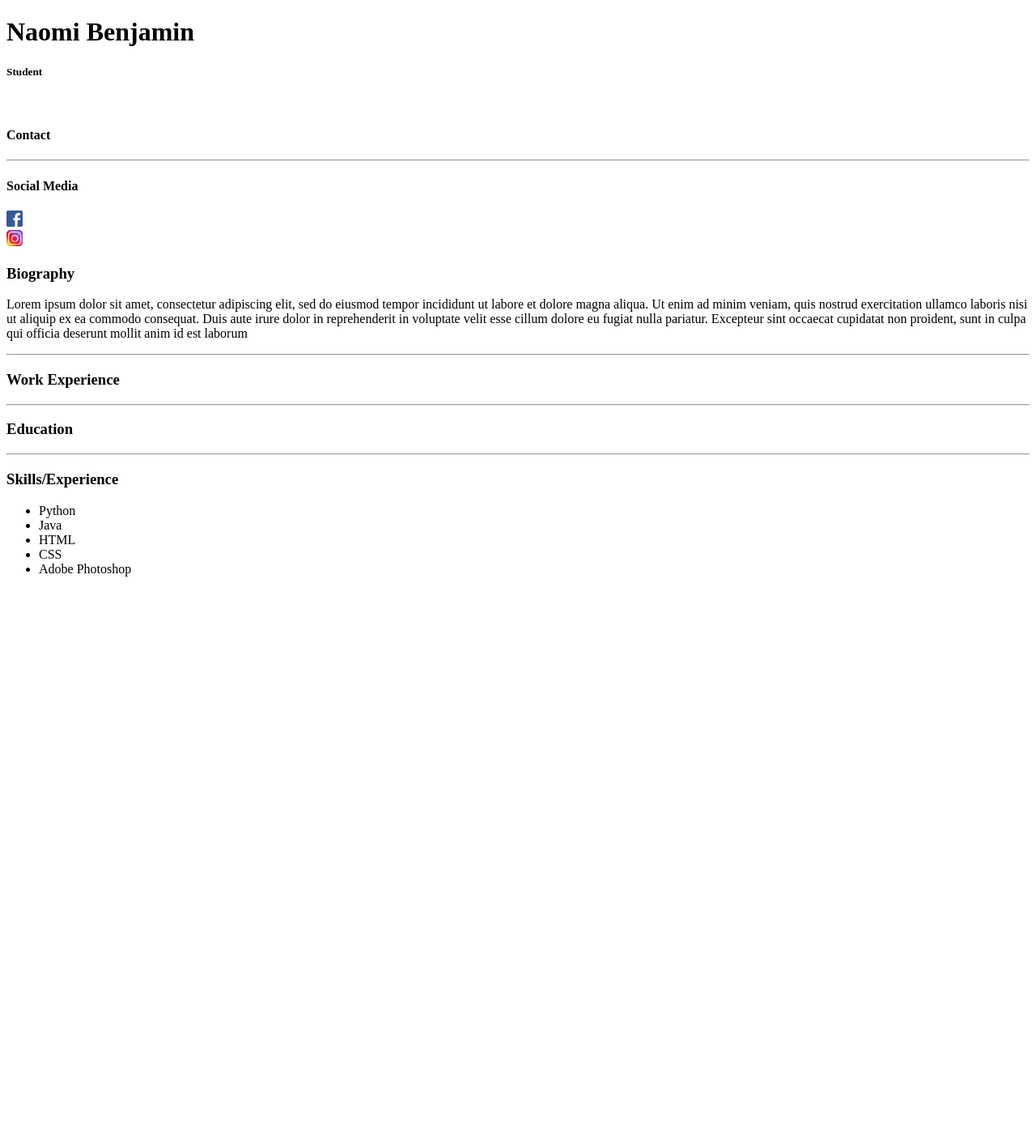
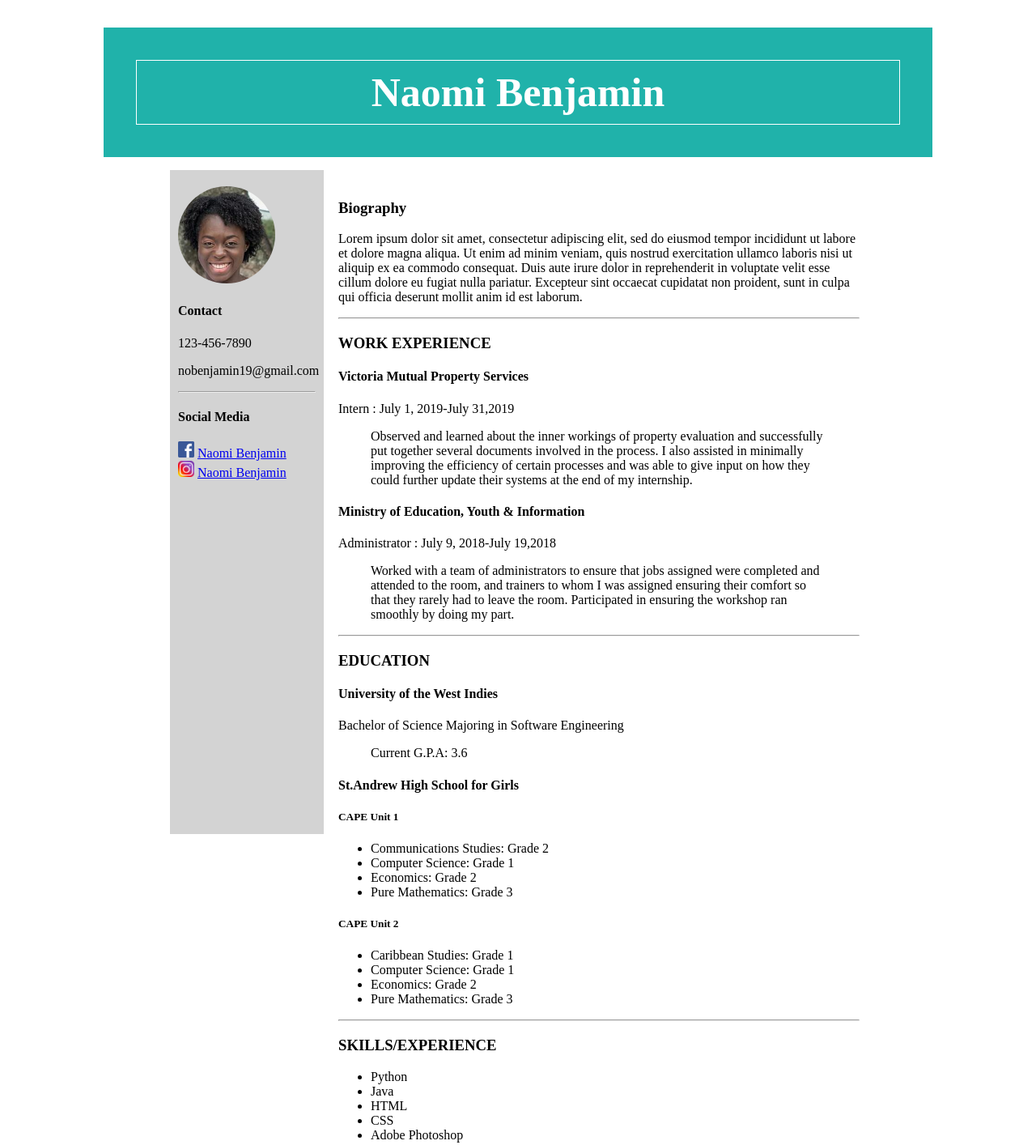
Before and after one commit to BNivia/resumee, a plain HTML site: page Naomi Benjamin.html in a window 1280 px wide. Shown: the whole page at 81% size. Before the commit the page ends 800 px from the top, so only its background shows below. Drawn offline with Linux system fonts and the light colour scheme.

Commit message:
Added CSS

```diff
--- a/Naomi Benjamin.css
+++ b/Naomi Benjamin.css
@@ -0,0 +1,46 @@
+.inhead{
+    text-align: center;
+    font-size: 50px;
+    background-color: lightseagreen;
+    color: white;
+    padding: 30px 30px;
+    margin-left: 120px;
+    margin-right: 120px;
+}
+
+#box{
+    border: 1px solid white;
+    margin: 10px 10px;
+    padding: 10px;
+}
+
+#me{
+    border-radius: 100%;
+    margin: 0 auto;
+}
+
+#sidebar{
+    height: 100%;
+    width: 170px;
+    position: absolute;
+    z-index: 1;
+    top: 200px;
+    left: 10px;
+    padding-top: 20px;
+    padding-left: 10px;
+    padding-right: 10px;
+    overflow-x: hidden;
+    background-color: lightgray;
+    margin-left: 200px;
+    margin-top: 10px;
+}
+
+#content{
+    margin-right: 200px;
+    margin-left: 400px;
+    padding: 0 10px;
+}
+
+#sidebar, #content{
+    display: inline-block;
+}
--- a/Naomi Benjamin.html
+++ b/Naomi Benjamin.html
@@ -2,44 +2,82 @@
 <html>
     <head>
         <title>Naomi Benjamin</title>
+        <link href="Naomi Benjamin.css" type="text/css" rel="stylesheet">
     </head>
 
     <body>
-        <h1>Naomi Benjamin</h1>
-        <h5>Student</h5>
+            <h1 class="inhead"><div id="box">Naomi Benjamin</div></h1>
 
-        <div id="sidebar">
-            <img src="">
+        <div id="sidebar", class="c">
+            <img src="Naomi.jpeg" width="120px" height="120px" id="me" >
             <h4>Contact</h4>
+            <p>123-456-7890</p>
+            <p>nobenjamin19@gmail.com</p>
             <hr>
             <h4>Social Media</h4>
             <img src="facebook.png" width="20px" height="20px">
+            <a href="https://www.facebook.com/people/Naomi-Benjamin/100008267654237">Naomi Benjamin</a>
             <br>
             <img src="instagram.png" width="20px" height="20px">
+            <a href="https://www.instagram.com/jeezeliv_?r=nametag">Naomi Benjamin</a>
         </div>
-
+        <div id="content" class="c">
             <div id="bio">
                 <h3 class="section1">Biography</h3>
                 <p>Lorem ipsum dolor sit amet, consectetur adipiscing elit, sed do eiusmod tempor incididunt ut labore et dolore magna aliqua.
                     Ut enim ad minim veniam, quis nostrud exercitation ullamco laboris nisi ut aliquip ex ea commodo consequat.
                     Duis aute irure dolor in reprehenderit in voluptate velit esse cillum dolore eu fugiat nulla pariatur. Excepteur sint occaecat cupidatat non proident,
-                sunt in culpa qui officia deserunt mollit anim id est laborum</p>
+                    sunt in culpa qui officia deserunt mollit anim id est laborum.</p>
             </div>
-        <hr>
+            <hr id="hcontent">
 
             <div id="work experience">
-            <h3 class="section2">Work Experience</h3>
+                <h3 class="section2">WORK EXPERIENCE</h3>
+
+                <h4>Victoria Mutual Property Services</h4>
+                <p>Intern : July 1, 2019-July 31,2019</p>
+                <blockquote>Observed and learned about the inner workings of property evaluation and successfully put together several documents involved in the process.
+                    I also assisted in minimally improving the efficiency of certain processes and was able to give input on how they could further update their systems
+                    at the end of my internship.</blockquote>
+
+                <h4>Ministry of Education, Youth & Information</h4>
+                <p>Administrator : July 9, 2018-July 19,2018</p>
+                <blockquote>Worked with a team of administrators to ensure that jobs assigned were completed and attended to the room, and trainers to whom I was assigned
+                    ensuring their comfort so that they rarely had to leave the room. Participated in ensuring the workshop ran smoothly by doing my part.</blockquote>
 
             </div>
-        <hr>
+            <hr id="hcontent">
 
             <div id="education">
-            <h3 class="section2">Education</h3>
+                <h3 class="section2">EDUCATION</h3>
+                <h4>University of the West Indies</h5>
+                <p>Bachelor of Science Majoring in Software Engineering</p>
+                <blockquote>Current G.P.A: 3.6</blockquote>
+
+                <h4>St.Andrew High School for Girls</h5>
+                <h5>CAPE Unit 1</h5>
+                <ul>
+                    <li>Communications Studies: Grade 2</li>
+                    <li>Computer Science: Grade 1</li>
+                    <li>Economics: Grade 2</li>
+                    <li>Pure Mathematics: Grade 3</li>
+                </ul>
+
+                <h5>CAPE Unit 2</h5>
+                <ul>
+                    <li>Caribbean Studies: Grade 1</li>
+                    <li>Computer Science: Grade 1</li>
+                    <li>Economics: Grade 2</li>
+                    <li>Pure Mathematics: Grade 3</li>
+                </ul>
+
+
+
             </div>
-        <hr>
+            <hr id="hcontent">
 
             <div id="skills">
-            <h3 class="section2">Skills/Experience</h3>
+                <h3 class="section2">SKILLS/EXPERIENCE</h3>
                 <ul>
                     <li>Python</li>
                     <li>Java</li>
@@ -48,5 +86,6 @@
                     <li>Adobe Photoshop</li>
                 </ul>
             </div>
+        </div>
     </body>
 </html>
```
Also changed, not shown: Naomi.jpeg (added). Lines whose indentation alone changed are shown as unchanged.
